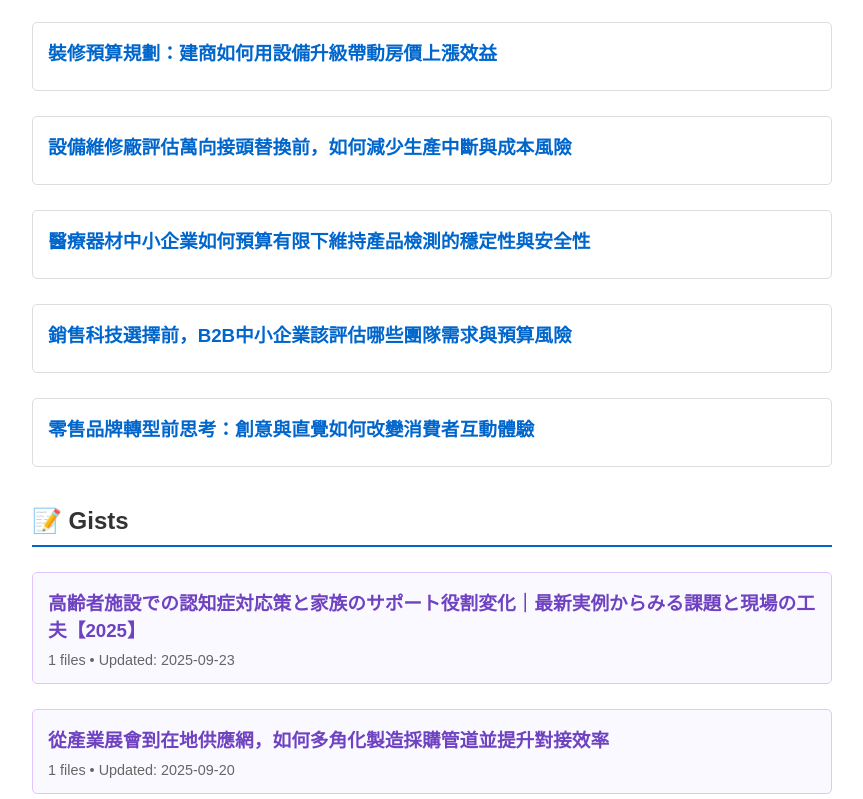
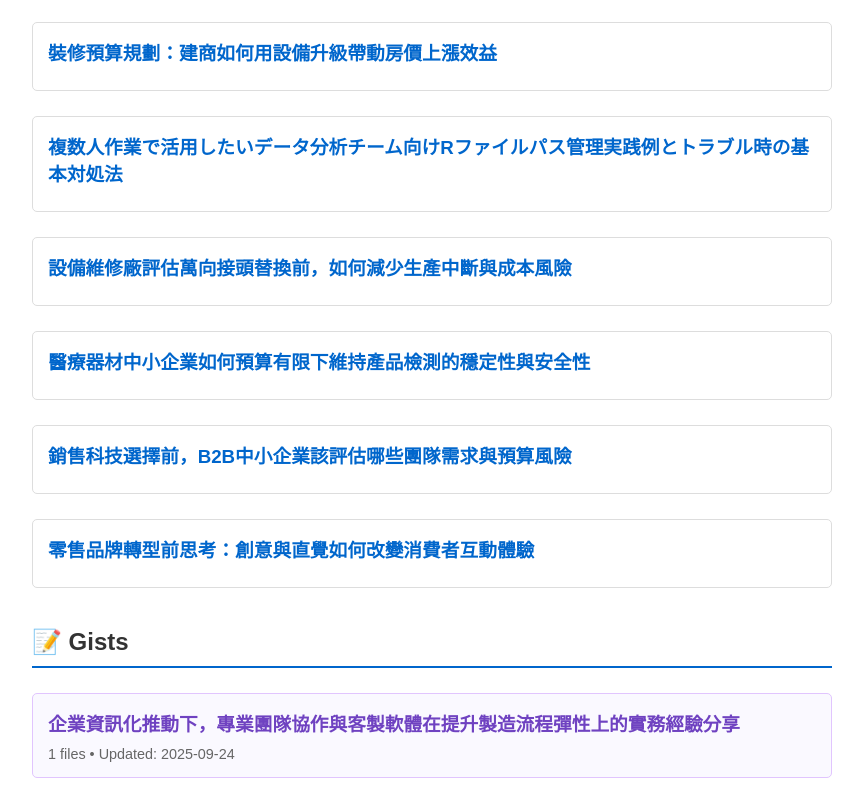
Before and after one commit to imagingcoe05/imagingcoe05.github.io, a plain HTML site: page index.html in a window 1280 px wide. Shown: the part 1101-1900 px from the top of the page, without its empty margins (208-1071 px from the left). Drawn offline with Linux system fonts and the light colour scheme.

Commit message:
自動更新 Index.html - 文章目錄（包含Gist）

```diff
--- a/index.html
+++ b/index.html
@@ -61,6 +61,9 @@
             <h3><a href="upgrade-house-prices-benefit.html">裝修預算規劃：建商如何用設備升級帶動房價上漲效益</a></h3>
         </div>
         <div class="article-item">
+            <h3><a href="data-analysis-team-file-management-issues.html">複数人作業で活用したいデータ分析チーム向けRファイルパス管理実践例とトラブル時の基本対処法</a></h3>
+        </div>
+        <div class="article-item">
             <h3><a href="reduce-downtime-risk-replacement.html">設備維修廠評估萬向接頭替換前，如何減少生產中斷與成本風險</a></h3>
         </div>
         <div class="article-item">
@@ -76,6 +79,10 @@
 
     <div class="section">
         <h2>📝 Gists</h2>
+        <div class="gist-item">
+            <h3><a href="https://gist.github.com/imagingcoe05/da7477794bdd11fe91aa344d4369df10" target="_blank">企業資訊化推動下，專業團隊協作與客製軟體在提升製造流程彈性上的實務經驗分享</a></h3>
+            <div class="gist-meta">1 files • Updated: 2025-09-24</div>
+        </div>
         <div class="gist-item">
             <h3><a href="https://gist.github.com/imagingcoe05/540332ee82857af5b1603f211059ad95" target="_blank">高齢者施設での認知症対応策と家族のサポート役割変化｜最新実例からみる課題と現場の工夫【2025】</a></h3>
             <div class="gist-meta">1 files • Updated: 2025-09-23</div>
@@ -159,7 +166,7 @@
     </div>
 
     <div class="footer">
-        <p>Total 35 items (15 articles, 20 gists) | Last updated: 2025-09-23 09:09:30</p>
+        <p>Total 37 items (16 articles, 21 gists) | Last updated: 2025-09-24 09:11:03</p>
     </div>
 </body>
 </html>
```
